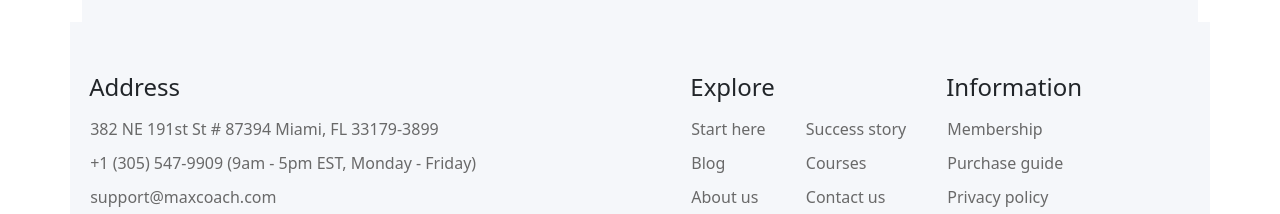
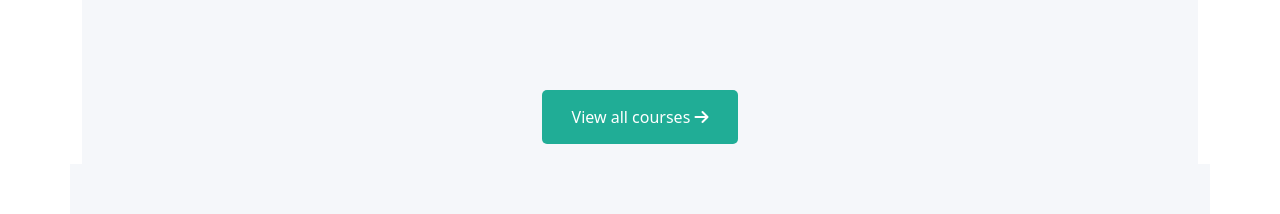
Before and after one commit to saraaffro/proj-html-vuejs, a Vue app: page / in a window 1280 px wide. Shown: the part 1817-2031 px from the top of the page. Built offline with nearby package versions, Linux system fonts and the light colour scheme.

Commit message:
finish price component

```diff
--- a/src/components/CardPrice.vue
+++ b/src/components/CardPrice.vue
@@ -63,7 +63,6 @@ props:{
     }
 
     .text{
-        // margin-left: -50px;
         margin-top: 20px;
     }
 
--- a/src/components/Jambo.vue
+++ b/src/components/Jambo.vue
@@ -76,7 +76,7 @@ export default {
             <div class="col-lg-12">
                 <div class="sponsor">
                     <ul>
-                        <li v-for="sponsor in sponsors">
+                        <li v-for="(sponsor, index) in sponsors" :key="index" :class="{ 'd-none d-md-inline': index >= sponsors.length - 3 }">
                             <a :href="sponsor.url">
                                 <img :src="sponsor.img" alt="sponsor">
                             </a>
--- a/src/components/Price.vue
+++ b/src/components/Price.vue
@@ -79,7 +79,15 @@ data(){
                     </div>
                 </div>
             </div>
+
+                <div class="d-flex justify-content-center mt-5">
+                    <button>
+                        View all courses
+                        <i class="fa-solid fa-arrow-right"></i>
+                    </button>
+                </div>
         </div>
+
 
 </template>
 
@@ -97,5 +105,20 @@ data(){
                 color: rgb(163, 160, 160);
             }
         }
+
+        button{
+            background-color: $verde-acqua;
+            border: none;
+            padding: 15px 30px;
+            border-radius: 5px;
+            color: white;
+            margin: 20px 0;
+            transition: background-color 0.5s ease-in-out;
+
+
+            &:hover {
+                background-color: $blu-scuro;
+            }
+        }
     }
 </style>
```
